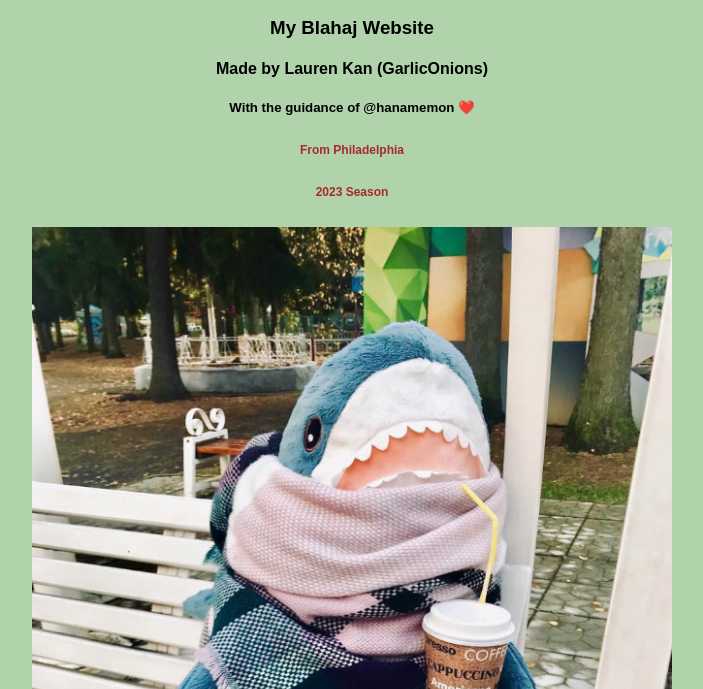
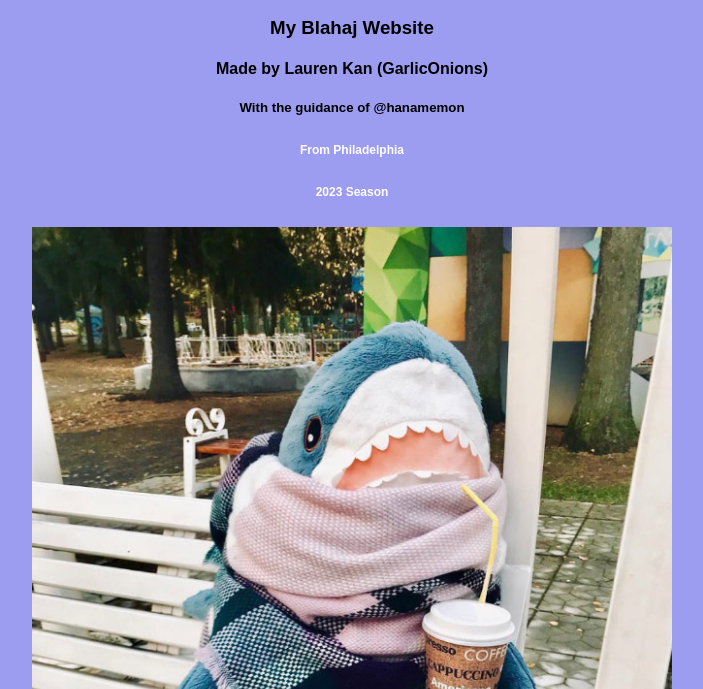
Before and after one commit to lkan928/INITWebDev23, a plain HTML site: page index.html in a window 1280 px wide. Shown: the part 111-800 px from the top of the page, without its empty margins (296-999 px from the left). Drawn offline with Linux system fonts and the light colour scheme.

Commit message:
changed background color

```diff
--- a/index.html
+++ b/index.html
@@ -15,7 +15,7 @@
     <h3> My Blahaj Website </h3>
   </main>
     <h4> Made by Lauren Kan (GarlicOnions) </h4>
-    <h5> With the guidance of @hanamemon ❤️ </h5>
+    <h5> With the guidance of @hanamemon </h5>
     <h6> From Philadelphia </h6>
     <h6> 2023 Season </h6>
 
--- a/style.css
+++ b/style.css
@@ -5,7 +5,7 @@ html, body {
   width: 100%;
 }
 body {
-  background-color: #B0D3AC;
+  background-color: #9c9cf0;
 }
 
 h1,h2,h3,h4,h5,h6 {
@@ -15,7 +15,7 @@ h1,h2,h3,h4,h5,h6 {
 
 h6 {
       font-size: 12px;
-      color: brown;
+      color: white;
 }
 
 img {
```
